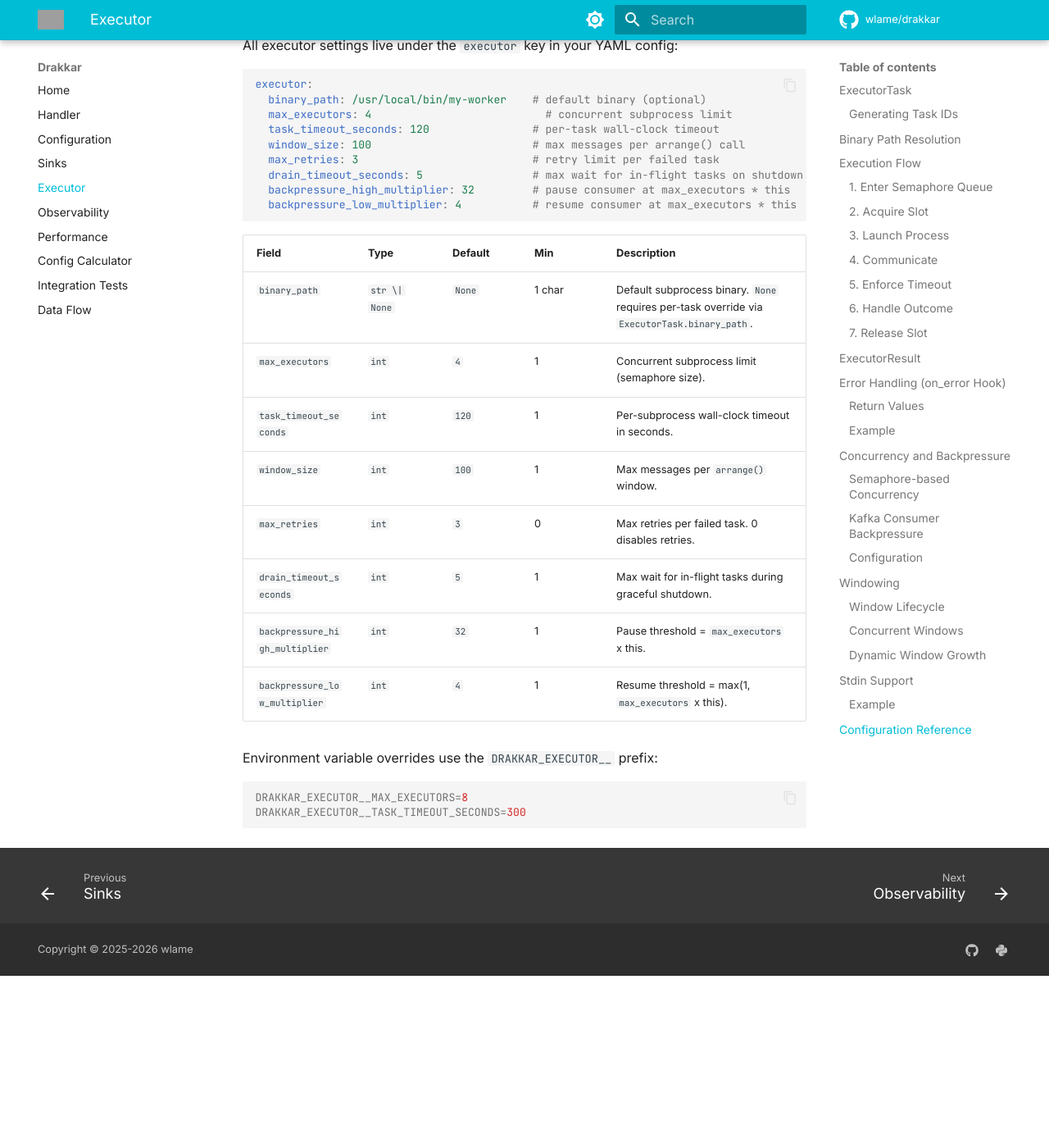
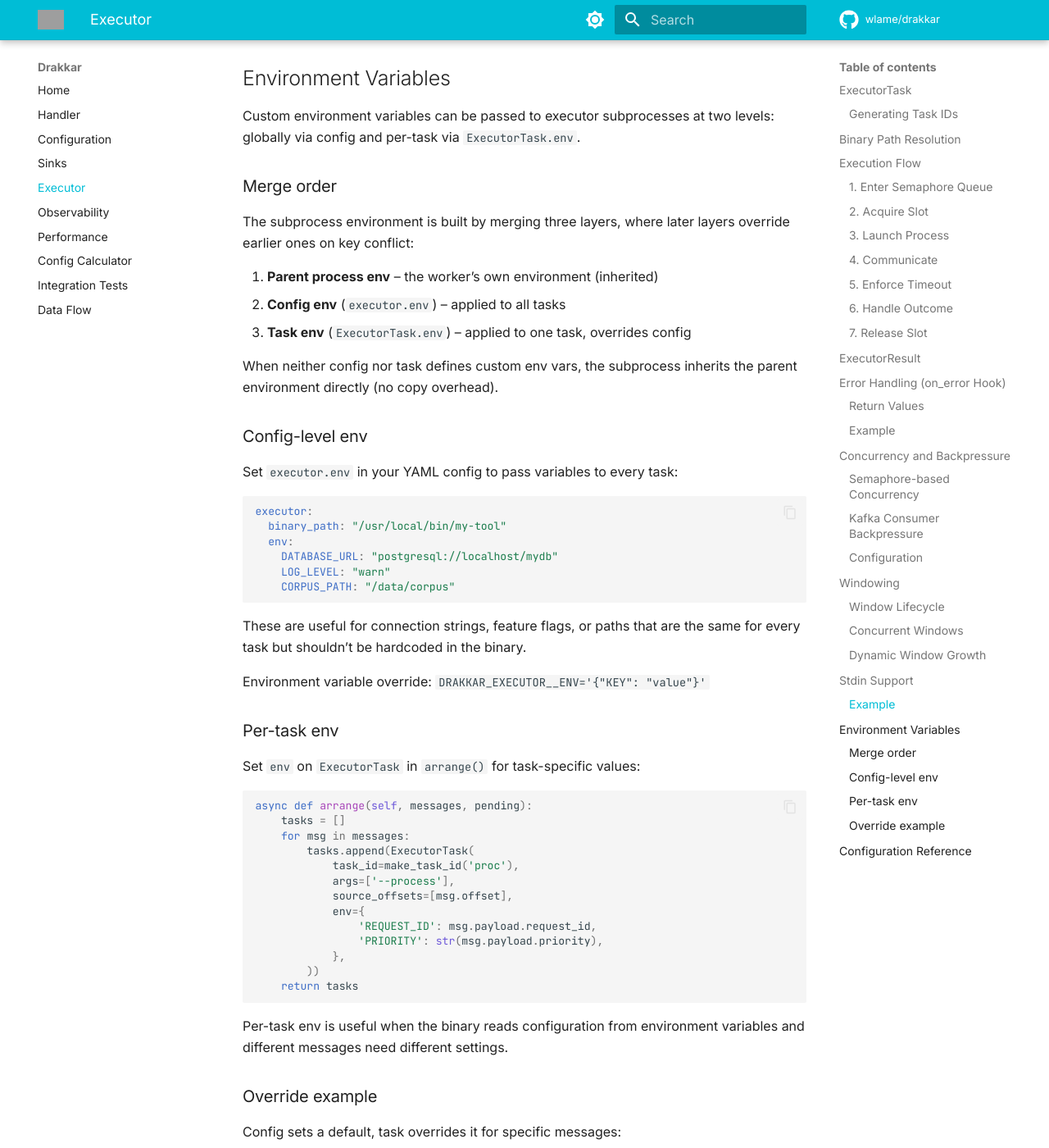
Before and after one commit to wlame/drakkar, an MkDocs documentation site: the page built from docs/executor.md, in a window 1280 px wide and 1400 px high, scrolled down 8453 px. Shown: the whole window at 82% size. Built offline with MkDocs 1.6.1 and Material for MkDocs 9.7.7, drawn with Linux system fonts in a browser that asks for light colours; comment, search, counter and statistics services are not loaded; before the commit the page ends 9643 px from its top, so only the background shows below that; some of the changed text lies outside the part shown; grey boxes are pictures that could not be loaded.

Commit message:
Docs on env variables.

````diff
--- a/docs/executor.md
+++ b/docs/executor.md
@@ -15,6 +15,7 @@
 | `source_offsets` | `list[int]` | (required) | Kafka offsets of the source messages that produced this task. Used for [offset watermark tracking](handler.md#offset-commit-logic) -- offsets are committed only after all sinks confirm delivery. |
 | `metadata` | `dict` | `{}` | Arbitrary key-value data carried through the pipeline. Accessible in [collect()](handler.md#collect) via `result.task.metadata`. |
 | `labels` | `dict[str, str]` | `{}` | User-defined key-value [labels](handler.md#task-labels) shown in the [debug UI](observability.md#debug-ui) (live timeline, task detail page, trace view). Useful for `request_id`, `user_id`, or other domain identifiers. |
+| `env` | `dict[str, str]` | `{}` | Per-task environment variables. Merged on top of `executor.env` from config (task overrides config on key conflict). See [Environment Variables](#environment-variables). |
 | `binary_path` | `str \| None` | `None` | Per-task binary override. Takes precedence over `executor.binary_path` from config. |
 | `stdin` | `str \| None` | `None` | Optional string piped to the process stdin after launch. When `None`, stdin is not connected. |
 
@@ -280,6 +281,91 @@
 
 ---
 
+## Environment Variables
+
+Custom environment variables can be passed to executor subprocesses at
+two levels: globally via config and per-task via `ExecutorTask.env`.
+
+### Merge order
+
+The subprocess environment is built by merging three layers, where
+later layers override earlier ones on key conflict:
+
+1. **Parent process env** -- the worker's own environment (inherited)
+2. **Config env** (`executor.env`) -- applied to all tasks
+3. **Task env** (`ExecutorTask.env`) -- applied to one task, overrides config
+
+When neither config nor task defines custom env vars, the subprocess
+inherits the parent environment directly (no copy overhead).
+
+### Config-level env
+
+Set `executor.env` in your YAML config to pass variables to every task:
+
+```yaml
+executor:
+  binary_path: "/usr/local/bin/my-tool"
+  env:
+    DATABASE_URL: "postgresql://localhost/mydb"
+    LOG_LEVEL: "warn"
+    CORPUS_PATH: "/data/corpus"
+```
+
+These are useful for connection strings, feature flags, or paths that
+are the same for every task but shouldn't be hardcoded in the binary.
+
+Environment variable override: `DRAKKAR_EXECUTOR__ENV='{"KEY": "value"}'`
+
+### Per-task env
+
+Set `env` on `ExecutorTask` in `arrange()` for task-specific values:
+
+```python
+async def arrange(self, messages, pending):
+    tasks = []
+    for msg in messages:
+        tasks.append(ExecutorTask(
+            task_id=make_task_id('proc'),
+            args=['--process'],
+            source_offsets=[msg.offset],
+            env={
+                'REQUEST_ID': msg.payload.request_id,
+                'PRIORITY': str(msg.payload.priority),
+            },
+        ))
+    return tasks
+```
+
+Per-task env is useful when the binary reads configuration from
+environment variables and different messages need different settings.
+
+### Override example
+
+Config sets a default, task overrides it for specific messages:
+
+```yaml
+# drakkar.yaml
+executor:
+  env:
+    MODE: "standard"
+    TIMEOUT: "30"
+```
+
+```python
+# handler.py — arrange()
+ExecutorTask(
+    task_id=make_task_id('proc'),
+    args=['--run'],
+    source_offsets=[msg.offset],
+    env={'MODE': 'turbo'},  # overrides config's "standard"
+    # TIMEOUT: "30" is still inherited from config
+)
+```
+
+The subprocess sees `MODE=turbo` and `TIMEOUT=30`.
+
+---
+
 ## Configuration Reference
 
 All executor settings live under the `executor` key in your YAML config:
````
Also changed, not shown: docs/configuration.md (+1 -0 lines), 1 other file.
